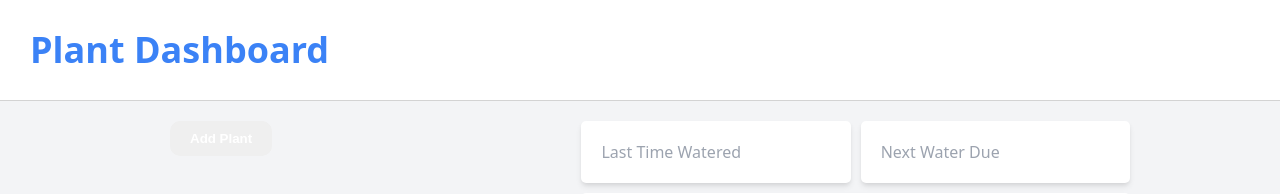
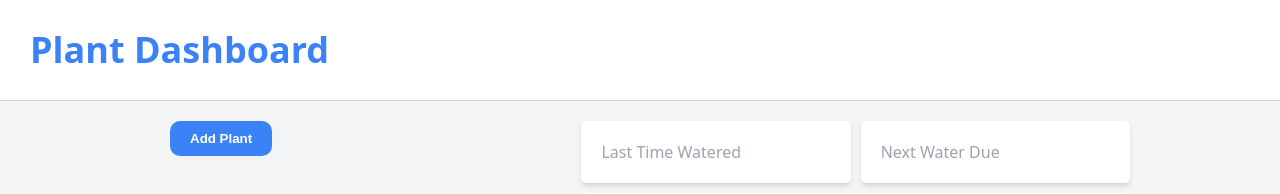
Before and after one commit to Harry-Lees/plant_water_dashboard, a Flask app: template app/core/templates/index.html in a window 1280 px wide. Shown: the top 194 px of the page. Run offline with Flask 2, Linux system fonts and the light colour scheme; the template is opened without the code that fills it, so the values that code supplies are empty; some libraries are stand-ins or nearby versions.

Commit message:
added morre bg colour classes

```diff
--- a/app/static/css/colours.css
+++ b/app/static/css/colours.css
@@ -5,6 +5,14 @@
 
 .bg-white {
     background-color: white;
+}
+
+.bg-blue-500 {
+    background-color: #3B82F6;
+}
+
+.bg-blue-500:hover {
+    background-color: #2563EB;
 }
 
 /* Grey */
```
